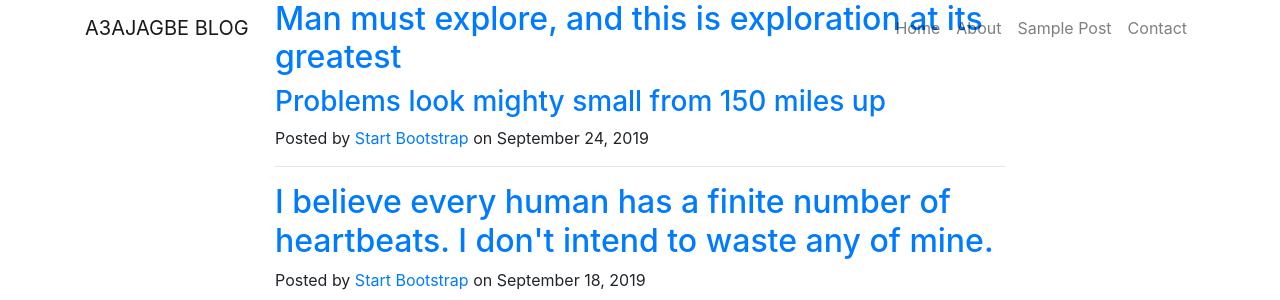
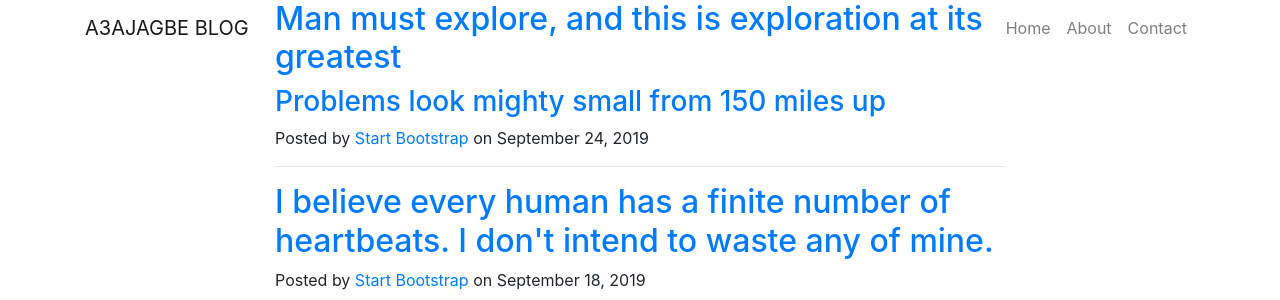
Before and after one commit to A3AJAGBE/Blog, a Flask app: page / in a window 1280 px wide. Shown: the top 300 px of the page. Run offline with Flask 2, Linux system fonts and the light colour scheme; some libraries are stand-ins or nearby versions.

Commit message:
Add contact href

```diff
--- a/templates/header.html
+++ b/templates/header.html
@@ -43,10 +43,7 @@
             <a class="nav-link" href="{{ url_for('about') }}">About</a>
           </li>
           <li class="nav-item">
-            <a class="nav-link" href="post.html">Sample Post</a>
-          </li>
-          <li class="nav-item">
-            <a class="nav-link" href="contact.html">Contact</a>
+            <a class="nav-link" href="{{ url_for('contact') }}">Contact</a>
           </li>
         </ul>
       </div>
```
